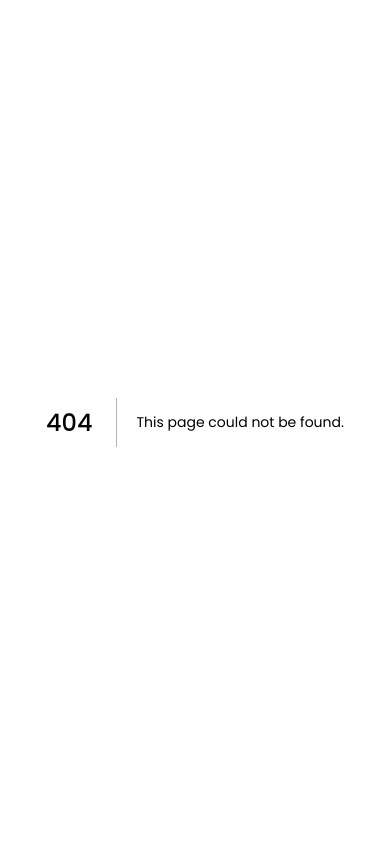
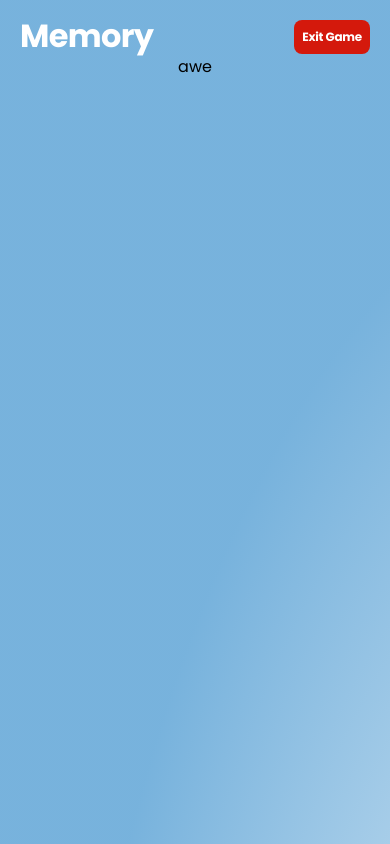
Before and after one commit to naeem2000/memory-game-web, a Next.js app: page /winner in a window 390 px wide. Before the commit this address had no page. Built offline with nearby package versions, Linux system fonts and the light colour scheme.

Commit message:
done winner screen

```diff
--- a/src/app/Components/ThankYou.tsx
+++ /dev/null
@@ -1,5 +0,0 @@
-import React from 'react';
-
-export default function ThankYou() {
-	return <section>ThankYou</section>;
-}
--- /dev/null
+++ b/src/app/winner/page.tsx
@@ -0,0 +1,23 @@
+'use client';
+
+import Header from '../Components/Header';
+import React from 'react';
+import './winner.scss';
+
+export default function page() {
+	return (
+		<section>
+			<div className='winner-header'>
+				<header>
+					<div>
+						<h1>Memory</h1>
+						<div>
+							<button>Exit Game</button>
+						</div>
+					</div>
+				</header>
+			</div>
+			<div className='winner'>awe</div>
+		</section>
+	);
+}
--- /dev/null
+++ b/src/app/winner/winner.scss
@@ -0,0 +1,117 @@
+.winner-header {
+    header {
+        display: flex;
+        align-items: flex-start;
+        justify-content: flex-end;
+
+        div {
+            width: 55%;
+            display: flex;
+            align-items: center;
+            justify-content: space-between;
+
+            h1 {
+                color: var(--white);
+                font-size: 40.19px;
+                font-weight: 700;
+                line-height: 40.19px;
+                letter-spacing: 0.08821529895067215px;
+            }
+
+            div {
+                display: flex;
+                justify-content: flex-end;
+
+                button {
+                    padding: 16px;
+                    border-radius: 8px;
+                    font-size: 20px;
+                    font-weight: 700;
+                    line-height: 30px;
+                    letter-spacing: -0.02em;
+                    transition: all ease .5s;
+                    color: var(--white);
+                    background: var(--red);
+
+                    &:hover {
+                        background: var(--red-hover);
+                    }
+                }
+            }
+        }
+    }
+}
+
+.winner {
+    display: flex;
+    align-items: center;
+    justify-content: center;
+}
+
+@media screen and (max-width: 1200px) {
+    .winner-header {
+        header {
+            div {
+                width: 55vw;
+                align-items: flex-start;
+
+                h1 {
+                    font-size: 32px;
+                    font-weight: 700;
+                    line-height: 32px;
+                    letter-spacing: -0.02em;
+                }
+
+                div {
+                    button {
+                        padding: 8px;
+                        font-size: 12px;
+                        font-weight: 700;
+                        line-height: 18px;
+                        letter-spacing: -0.02em;
+                    }
+                }
+            }
+        }
+    }
+}
+
+@media screen and (max-width: 1024px) {
+    .winner-header {
+        header {
+            div {
+                width: 100%;
+            }
+        }
+    }
+
+}
+
+@media screen and (max-width:820px) {
+    body {
+        height: 100%;
+    }
+
+    section {
+        padding: 20px 20px;
+    }
+}
+
+@media screen and (max-width: 375px) {
+    header {
+        div {
+            div {
+                width: 40%;
+                flex-direction: column;
+                align-items: center;
+
+                button {
+                    &:last-child {
+                        margin-left: 0;
+                        margin-top: 10px;
+                    }
+                }
+            }
+        }
+    }
+}
```
Also changed, not shown: src/app/Components/Header.tsx (+6 -2 lines), src/app/game/game.scss (+7 -0 lines), src/app/game/page.tsx (+25 -8 lines).
